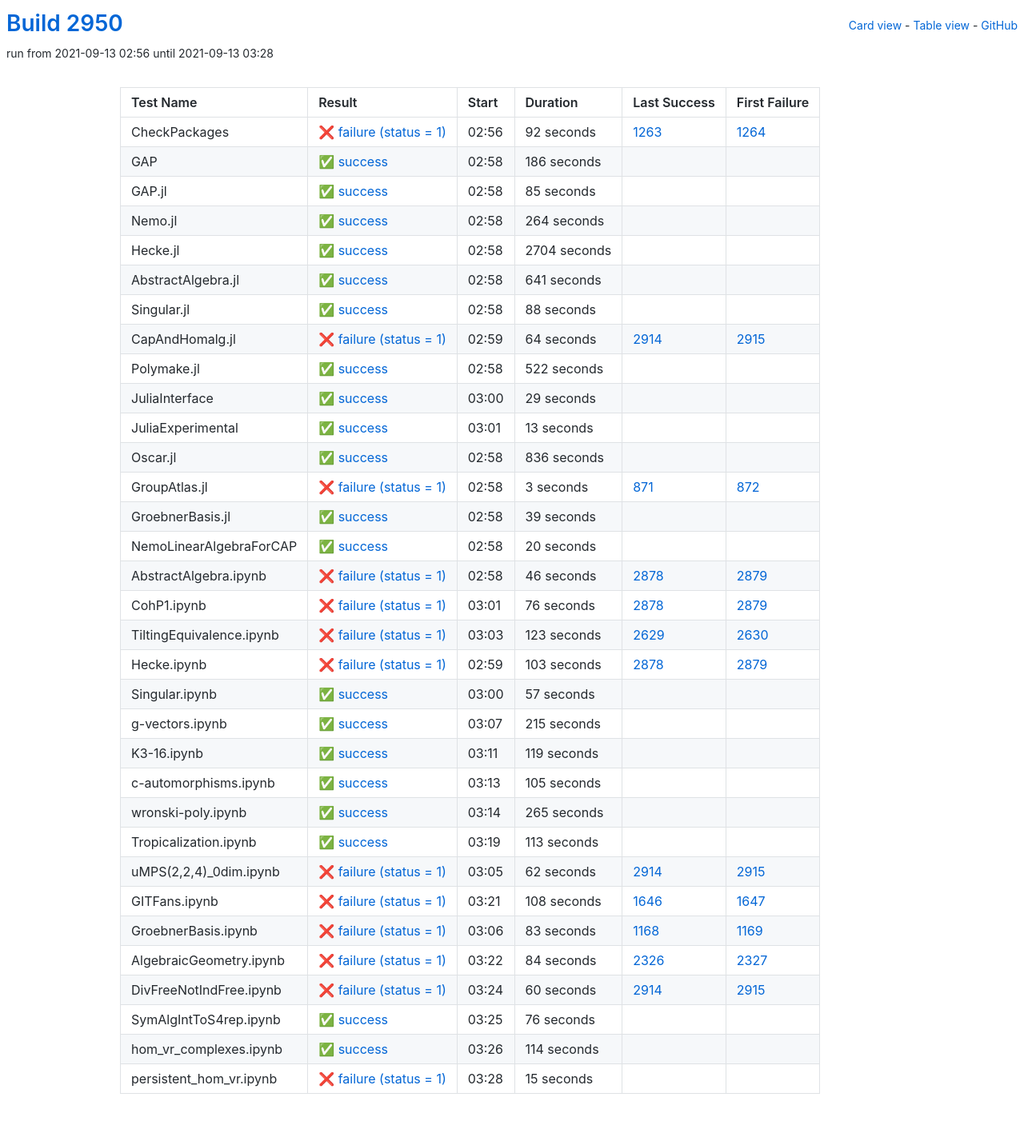
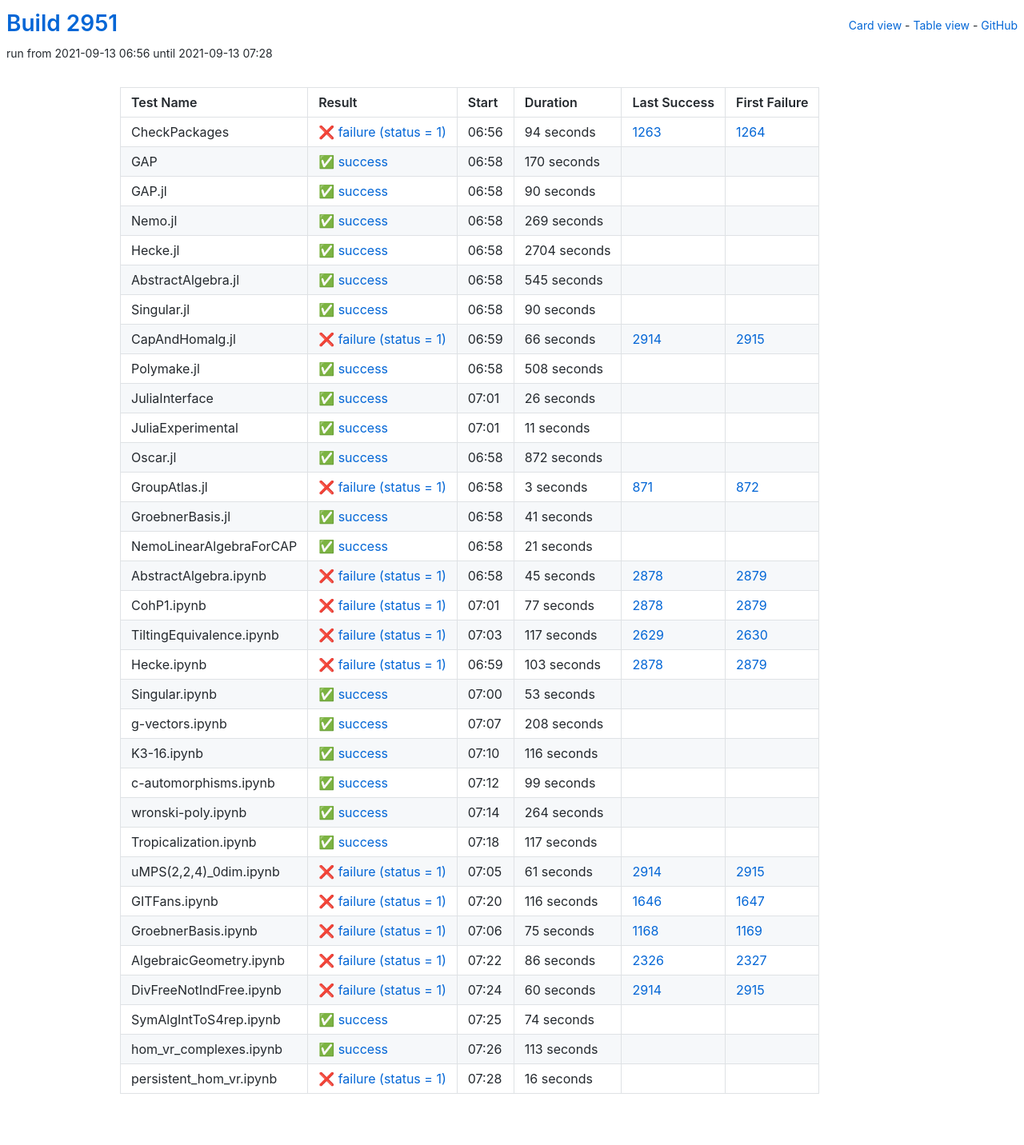
Before and after one commit to oscar-system/oscar-ci-status-stable, a Jekyll site: the page built from table.html, in a window 1280 px wide. Shown: the whole page at 80% size. Built offline with Jekyll 4.4.1, drawn with Linux system fonts in a browser that asks for light colours.

Commit message:
Build #2951

```diff
--- a/_data/ci.yml
+++ b/_data/ci.yml
@@ -1,6 +1,6 @@
 ---
-build: 2950
-build_url: https://oscarci.mathematik.uni-kl.de/job/oscar-stable/2950/
+build: 2951
+build_url: https://oscarci.mathematik.uni-kl.de/job/oscar-stable/2951/
 job: oscar-stable
 organization: oscar-system
 repo: oscar-ci-status-stable
@@ -8,56 +8,56 @@ repourl: https://github.com/oscar-system/oscar-ci-status-stable
 tests:
 - name: CheckPackages
   id: checkpackages
-  log: https://oscarci.mathematik.uni-kl.de/job/oscar-stable/2950/artifact/logs/build-2950/CheckPackages.log
-  start: 2021-09-13 02:56
+  log: https://oscarci.mathematik.uni-kl.de/job/oscar-stable/2951/artifact/logs/build-2951/CheckPackages.log
+  start: 2021-09-13 06:56
   success: false
   exitcode: 1
   status: failure
-  duration: 92
+  duration: 94
   last_success: 1263
   last_success_url: https://oscarci.mathematik.uni-kl.de/job/oscar-stable/1263/
   first_failure: 1264
   first_failure_url: https://oscarci.mathematik.uni-kl.de/job/oscar-stable/1264/
 - name: GAP
   id: gap
-  log: https://oscarci.mathematik.uni-kl.de/job/oscar-stable/2950/artifact/logs/build-2950/GAP.log
-  start: 2021-09-13 02:58
+  log: https://oscarci.mathematik.uni-kl.de/job/oscar-stable/2951/artifact/logs/build-2951/GAP.log
+  start: 2021-09-13 06:58
   success: true
   exitcode: 0
   status: success
-  duration: 186
+  duration: 170
   last_success: false
   last_success_url:
   first_failure: false
   first_failure_url:
 - name: GAP.jl
   id: gap-jl
-  log: https://oscarci.mathematik.uni-kl.de/job/oscar-stable/2950/artifact/logs/build-2950/GAP.jl.log
-  start: 2021-09-13 02:58
+  log: https://oscarci.mathematik.uni-kl.de/job/oscar-stable/2951/artifact/logs/build-2951/GAP.jl.log
+  start: 2021-09-13 06:58
   success: true
   exitcode: 0
   status: success
-  duration: 85
+  duration: 90
   last_success: false
   last_success_url:
   first_failure: false
   first_failure_url:
 - name: Nemo.jl
   id: nemo-jl
-  log: https://oscarci.mathematik.uni-kl.de/job/oscar-stable/2950/artifact/logs/build-2950/Nemo.jl.log
-  start: 2021-09-13 02:58
+  log: https://oscarci.mathematik.uni-kl.de/job/oscar-stable/2951/artifact/logs/build-2951/Nemo.jl.log
+  start: 2021-09-13 06:58
   success: true
   exitcode: 0
   status: success
-  duration: 264
+  duration: 269
   last_success: false
   last_success_url:
   first_failure: false
   first_failure_url:
 - name: Hecke.jl
   id: hecke-jl
-  log: https://oscarci.mathematik.uni-kl.de/job/oscar-stable/2950/artifact/logs/build-2950/Hecke.jl.log
-  start: 2021-09-13 02:58
+  log: https://oscarci.mathematik.uni-kl.de/job/oscar-stable/2951/artifact/logs/build-2951/Hecke.jl.log
+  start: 2021-09-13 06:58
   success: true
   exitcode: 0
   status: success
@@ -68,92 +68,92 @@ tests:
   first_failure_url:
 - name: AbstractAlgebra.jl
   id: abstractalgebra-jl
-  log: https://oscarci.mathematik.uni-kl.de/job/oscar-stable/2950/artifact/logs/build-2950/AbstractAlgebra.jl.log
-  start: 2021-09-13 02:58
+  log: https://oscarci.mathematik.uni-kl.de/job/oscar-stable/2951/artifact/logs/build-2951/AbstractAlgebra.jl.log
+  start: 2021-09-13 06:58
   success: true
   exitcode: 0
   status: success
-  duration: 641
+  duration: 545
   last_success: false
   last_success_url:
   first_failure: false
   first_failure_url:
 - name: Singular.jl
   id: singular-jl
-  log: https://oscarci.mathematik.uni-kl.de/job/oscar-stable/2950/artifact/logs/build-2950/Singular.jl.log
-  start: 2021-09-13 02:58
+  log: https://oscarci.mathematik.uni-kl.de/job/oscar-stable/2951/artifact/logs/build-2951/Singular.jl.log
+  start: 2021-09-13 06:58
   success: true
   exitcode: 0
   status: success
-  duration: 88
+  duration: 90
   last_success: false
   last_success_url:
   first_failure: false
   first_failure_url:
 - name: CapAndHomalg.jl
   id: capandhomalg-jl
-  log: https://oscarci.mathematik.uni-kl.de/job/oscar-stable/2950/artifact/logs/build-2950/CapAndHomalg.jl.log
-  start: 2021-09-13 02:59
+  log: https://oscarci.mathematik.uni-kl.de/job/oscar-stable/2951/artifact/logs/build-2951/CapAndHomalg.jl.log
+  start: 2021-09-13 06:59
   success: false
   exitcode: 1
   status: failure
-  duration: 64
+  duration: 66
   last_success: 2914
   last_success_url: https://oscarci.mathematik.uni-kl.de/job/oscar-stable/2914/
   first_failure: 2915
   first_failure_url: https://oscarci.mathematik.uni-kl.de/job/oscar-stable/2915/
 - name: Polymake.jl
   id: polymake-jl
-  log: https://oscarci.mathematik.uni-kl.de/job/oscar-stable/2950/artifact/logs/build-2950/Polymake.jl.log
-  start: 2021-09-13 02:58
+  log: https://oscarci.mathematik.uni-kl.de/job/oscar-stable/2951/artifact/logs/build-2951/Polymake.jl.log
+  start: 2021-09-13 06:58
   success: true
   exitcode: 0
   status: success
-  duration: 522
+  duration: 508
   last_success: false
   last_success_url:
   first_failure: false
   first_failure_url:
 - name: JuliaInterface
   id: juliainterface
-  log: https://oscarci.mathematik.uni-kl.de/job/oscar-stable/2950/artifact/logs/build-2950/JuliaInterface.log
-  start: 2021-09-13 03:00
+  log: https://oscarci.mathematik.uni-kl.de/job/oscar-stable/2951/artifact/logs/build-2951/JuliaInterface.log
+  start: 2021-09-13 07:01
   success: true
   exitcode: 0
   status: success
-  duration: 29
+  duration: 26
   last_success: false
   last_success_url:
   first_failure: false
   first_failure_url:
 - name: JuliaExperimental
   id: juliaexperimental
-  log: https://oscarci.mathematik.uni-kl.de/job/oscar-stable/2950/artifact/logs/build-2950/JuliaExperimental.log
-  start: 2021-09-13 03:01
+  log: https://oscarci.mathematik.uni-kl.de/job/oscar-stable/2951/artifact/logs/build-2951/JuliaExperimental.log
+  start: 2021-09-13 07:01
   success: true
   exitcode: 0
   status: success
-  duration: 13
+  duration: 11
   last_success: false
   last_success_url:
   first_failure: false
   first_failure_url:
 - name: Oscar.jl
   id: oscar-jl
-  log: https://oscarci.mathematik.uni-kl.de/job/oscar-stable/2950/artifact/logs/build-2950/Oscar.jl.log
-  start: 2021-09-13 02:58
+  log: https://oscarci.mathematik.uni-kl.de/job/oscar-stable/2951/artifact/logs/build-2951/Oscar.jl.log
+  start: 2021-09-13 06:58
   success: true
   exitcode: 0
   status: success
-  duration: 836
+  duration: 872
   last_success: false
   last_success_url:
   first_failure: false
   first_failure_url:
 - name: GroupAtlas.jl
   id: groupatlas-jl
-  log: https://oscarci.mathematik.uni-kl.de/job/oscar-stable/2950/artifact/logs/build-2950/GroupAtlas.jl.log
-  start: 2021-09-13 02:58
+  log: https://oscarci.mathematik.uni-kl.de/job/oscar-stable/2951/artifact/logs/build-2951/GroupAtlas.jl.log
+  start: 2021-09-13 06:58
   success: false
   exitcode: 1
   status: failure
@@ -164,68 +164,68 @@ tests:
   first_failure_url: https://oscarci.mathematik.uni-kl.de/job/oscar-stable/872/
 - name: GroebnerBasis.jl
   id: groebnerbasis-jl
-  log: https://oscarci.mathematik.uni-kl.de/job/oscar-stable/2950/artifact/logs/build-2950/GroebnerBasis.jl.log
-  start: 2021-09-13 02:58
+  log: https://oscarci.mathematik.uni-kl.de/job/oscar-stable/2951/artifact/logs/build-2951/GroebnerBasis.jl.log
+  start: 2021-09-13 06:58
   success: true
   exitcode: 0
   status: success
-  duration: 39
+  duration: 41
   last_success: false
   last_success_url:
   first_failure: false
   first_failure_url:
 - name: NemoLinearAlgebraForCAP
   id: nemolinearalgebraforcap
-  log: https://oscarci.mathematik.uni-kl.de/job/oscar-stable/2950/artifact/logs/build-2950/NemoLinearAlgebraForCAP.log
-  start: 2021-09-13 02:58
+  log: https://oscarci.mathematik.uni-kl.de/job/oscar-stable/2951/artifact/logs/build-2951/NemoLinearAlgebraForCAP.log
+  start: 2021-09-13 06:58
   success: true
   exitcode: 0
   status: success
-  duration: 20
+  duration: 21
   last_success: false
   last_success_url:
   first_failure: false
   first_failure_url:
 - name: AbstractAlgebra.ipynb
   id: abstractalgebra-ipynb
-  log: https://oscarci.mathematik.uni-kl.de/job/oscar-stable/2950/artifact/logs/build-2950/AbstractAlgebra.ipynb.log
-  start: 2021-09-13 02:58
+  log: https://oscarci.mathematik.uni-kl.de/job/oscar-stable/2951/artifact/logs/build-2951/AbstractAlgebra.ipynb.log
+  start: 2021-09-13 06:58
   success: false
   exitcode: 1
   status: failure
-  duration: 46
+  duration: 45
   last_success: 2878
   last_success_url: https://oscarci.mathematik.uni-kl.de/job/oscar-stable/2878/
   first_failure: 2879
   first_failure_url: https://oscarci.mathematik.uni-kl.de/job/oscar-stable/2879/
 - name: CohP1.ipynb
   id: cohp1-ipynb
-  log: https://oscarci.mathematik.uni-kl.de/job/oscar-stable/2950/artifact/logs/build-2950/CohP1.ipynb.log
-  start: 2021-09-13 03:01
+  log: https://oscarci.mathematik.uni-kl.de/job/oscar-stable/2951/artifact/logs/build-2951/CohP1.ipynb.log
+  start: 2021-09-13 07:01
   success: false
   exitcode: 1
   status: failure
-  duration: 76
+  duration: 77
   last_success: 2878
   last_success_url: https://oscarci.mathematik.uni-kl.de/job/oscar-stable/2878/
   first_failure: 2879
   first_failure_url: https://oscarci.mathematik.uni-kl.de/job/oscar-stable/2879/
 - name: TiltingEquivalence.ipynb
   id: tiltingequivalence-ipynb
-  log: https://oscarci.mathematik.uni-kl.de/job/oscar-stable/2950/artifact/logs/build-2950/TiltingEquivalence.ipynb.log
-  start: 2021-09-13 03:03
+  log: https://oscarci.mathematik.uni-kl.de/job/oscar-stable/2951/artifact/logs/build-2951/TiltingEquivalence.ipynb.log
+  start: 2021-09-13 07:03
   success: false
   exitcode: 1
   status: failure
-  duration: 123
+  duration: 117
   last_success: 2629
   last_success_url: https://oscarci.mathematik.uni-kl.de/job/oscar-stable/2629/
   first_failure: 2630
   first_failure_url: https://oscarci.mathematik.uni-kl.de/job/oscar-stable/2630/
 - name: Hecke.ipynb
   id: hecke-ipynb
-  log: https://oscarci.mathematik.uni-kl.de/job/oscar-stable/2950/artifact/logs/build-2950/Hecke.ipynb.log
-  start: 2021-09-13 02:59
+  log: https://oscarci.mathematik.uni-kl.de/job/oscar-stable/2951/artifact/logs/build-2951/Hecke.ipynb.log
+  start: 2021-09-13 06:59
   success: false
   exitcode: 1
   status: failure
@@ -236,128 +236,128 @@ tests:
   first_failure_url: https://oscarci.mathematik.uni-kl.de/job/oscar-stable/2879/
 - name: Singular.ipynb
   id: singular-ipynb
-  log: https://oscarci.mathematik.uni-kl.de/job/oscar-stable/2950/artifact/logs/build-2950/Singular.ipynb.log
-  start: 2021-09-13 03:00
+  log: https://oscarci.mathematik.uni-kl.de/job/oscar-stable/2951/artifact/logs/build-2951/Singular.ipynb.log
+  start: 2021-09-13 07:00
   success: true
   exitcode: 0
   status: success
-  duration: 57
+  duration: 53
   last_success: false
   last_success_url:
   first_failure: false
   first_failure_url:
 - name: g-vectors.ipynb
   id: g-vectors-ipynb
-  log: https://oscarci.mathematik.uni-kl.de/job/oscar-stable/2950/artifact/logs/build-2950/g-vectors.ipynb.log
-  start: 2021-09-13 03:07
+  log: https://oscarci.mathematik.uni-kl.de/job/oscar-stable/2951/artifact/logs/build-2951/g-vectors.ipynb.log
+  start: 2021-09-13 07:07
   success: true
   exitcode: 0
   status: success
-  duration: 215
+  duration: 208
   last_success: false
   last_success_url:
   first_failure: false
   first_failure_url:
 - name: K3-16.ipynb
   id: k3-16-ipynb
-  log: https://oscarci.mathematik.uni-kl.de/job/oscar-stable/2950/artifact/logs/build-2950/K3-16.ipynb.log
-  start: 2021-09-13 03:11
+  log: https://oscarci.mathematik.uni-kl.de/job/oscar-stable/2951/artifact/logs/build-2951/K3-16.ipynb.log
+  start: 2021-09-13 07:10
   success: true
   exitcode: 0
   status: success
-  duration: 119
+  duration: 116
   last_success: false
   last_success_url:
   first_failure: false
   first_failure_url:
 - name: c-automorphisms.ipynb
   id: c-automorphisms-ipynb
-  log: https://oscarci.mathematik.uni-kl.de/job/oscar-stable/2950/artifact/logs/build-2950/c-automorphisms.ipynb.log
-  start: 2021-09-13 03:13
+  log: https://oscarci.mathematik.uni-kl.de/job/oscar-stable/2951/artifact/logs/build-2951/c-automorphisms.ipynb.log
+  start: 2021-09-13 07:12
   success: true
   exitcode: 0
   status: success
-  duration: 105
+  duration: 99
   last_success: false
   last_success_url:
   first_failure: false
   first_failure_url:
 - name: wronski-poly.ipynb
   id: wronski-poly-ipynb
-  log: https://oscarci.mathematik.uni-kl.de/job/oscar-stable/2950/artifact/logs/build-2950/wronski-poly.ipynb.log
-  start: 2021-09-13 03:14
+  log: https://oscarci.mathematik.uni-kl.de/job/oscar-stable/2951/artifact/logs/build-2951/wronski-poly.ipynb.log
+  start: 2021-09-13 07:14
   success: true
   exitcode: 0
   status: success
-  duration: 265
+  duration: 264
   last_success: false
   last_success_url:
   first_failure: false
   first_failure_url:
 - name: Tropicalization.ipynb
   id: tropicalization-ipynb
-  log: https://oscarci.mathematik.uni-kl.de/job/oscar-stable/2950/artifact/logs/build-2950/Tropicalization.ipynb.log
-  start: 2021-09-13 03:19
+  log: https://oscarci.mathematik.uni-kl.de/job/oscar-stable/2951/artifact/logs/build-2951/Tropicalization.ipynb.log
+  start: 2021-09-13 07:18
   success: true
   exitcode: 0
   status: success
-  duration: 113
+  duration: 117
   last_success: false
   last_success_url:
   first_failure: false
   first_failure_url:
 - name: uMPS(2,2,4)_0dim.ipynb
   id: umps-2-2-4-0dim-ipynb
-  log: https://oscarci.mathematik.uni-kl.de/job/oscar-stable/2950/artifact/logs/build-2950/uMPS-2-2-4-_0dim.ipynb.log
-  start: 2021-09-13 03:05
+  log: https://oscarci.mathematik.uni-kl.de/job/oscar-stable/2951/artifact/logs/build-2951/uMPS-2-2-4-_0dim.ipynb.log
+  start: 2021-09-13 07:05
   success: false
   exitcode: 1
   status: failure
-  duration: 62
+  duration: 61
   last_success: 2914
   last_success_url: https://oscarci.mathematik.uni-kl.de/job/oscar-stable/2914/
   first_failure: 2915
   first_failure_url: https://oscarci.mathematik.uni-kl.de/job/oscar-stable/2915/
 - name: GITFans.ipynb
   id: gitfans-ipynb
-  log: https://oscarci.mathematik.uni-kl.de/job/oscar-stable/2950/artifact/logs/build-2950/GITFans.ipynb.log
-  start: 2021-09-13 03:21
+  log: https://oscarci.mathematik.uni-kl.de/job/oscar-stable/2951/artifact/logs/build-2951/GITFans.ipynb.log
+  start: 2021-09-13 07:20
   success: false
   exitcode: 1
   status: failure
-  duration: 108
+  duration: 116
   last_success: 1646
   last_success_url: https://oscarci.mathematik.uni-kl.de/job/oscar-stable/1646/
   first_failure: 1647
   first_failure_url: https://oscarci.mathematik.uni-kl.de/job/oscar-stable/1647/
 - name: GroebnerBasis.ipynb
   id: groebnerbasis-ipynb
-  log: https://oscarci.mathematik.uni-kl.de/job/oscar-stable/2950/artifact/logs/build-2950/GroebnerBasis.ipynb.log
-  start: 2021-09-13 03:06
+  log: https://oscarci.mathematik.uni-kl.de/job/oscar-stable/2951/artifact/logs/build-2951/GroebnerBasis.ipynb.log
+  start: 2021-09-13 07:06
   success: false
   exitcode: 1
   status: failure
-  duration: 83
+  duration: 75
   last_success: 1168
   last_success_url: https://oscarci.mathematik.uni-kl.de/job/oscar-stable/1168/
   first_failure: 1169
   first_failure_url: https://oscarci.mathematik.uni-kl.de/job/oscar-stable/1169/
 - name: AlgebraicGeometry.ipynb
   id: algebraicgeometry-ipynb
-  log: https://oscarci.mathematik.uni-kl.de/job/oscar-stable/2950/artifact/logs/build-2950/AlgebraicGeometry.ipynb.log
-  start: 2021-09-13 03:22
+  log: https://oscarci.mathematik.uni-kl.de/job/oscar-stable/2951/artifact/logs/build-2951/AlgebraicGeometry.ipynb.log
+  start: 2021-09-13 07:22
   success: false
   exitcode: 1
   status: failure
-  duration: 84
+  duration: 86
   last_success: 2326
   last_success_url: https://oscarci.mathematik.uni-kl.de/job/oscar-stable/2326/
   first_failure: 2327
   first_failure_url: https://oscarci.mathematik.uni-kl.de/job/oscar-stable/2327/
 - name: DivFreeNotIndFree.ipynb
   id: divfreenotindfree-ipynb
-  log: https://oscarci.mathematik.uni-kl.de/job/oscar-stable/2950/artifact/logs/build-2950/DivFreeNotIndFree.ipynb.log
-  start: 2021-09-13 03:24
+  log: https://oscarci.mathematik.uni-kl.de/job/oscar-stable/2951/artifact/logs/build-2951/DivFreeNotIndFree.ipynb.log
+  start: 2021-09-13 07:24
   success: false
   exitcode: 1
   status: failure
@@ -368,36 +368,36 @@ tests:
   first_failure_url: https://oscarci.mathematik.uni-kl.de/job/oscar-stable/2915/
 - name: SymAlgIntToS4rep.ipynb
   id: symalginttos4rep-ipynb
-  log: https://oscarci.mathematik.uni-kl.de/job/oscar-stable/2950/artifact/logs/build-2950/SymAlgIntToS4rep.ipynb.log
-  start: 2021-09-13 03:25
+  log: https://oscarci.mathematik.uni-kl.de/job/oscar-stable/2951/artifact/logs/build-2951/SymAlgIntToS4rep.ipynb.log
+  start: 2021-09-13 07:25
   success: true
   exitcode: 0
   status: success
-  duration: 76
+  duration: 74
   last_success: false
   last_success_url:
   first_failure: false
   first_failure_url:
 - name: hom_vr_complexes.ipynb
   id: hom-vr-complexes-ipynb
-  log: https://oscarci.mathematik.uni-kl.de/job/oscar-stable/2950/artifact/logs/build-2950/hom_vr_complexes.ipynb.log
-  start: 2021-09-13 03:26
+  log: https://oscarci.mathematik.uni-kl.de/job/oscar-stable/2951/artifact/logs/build-2951/hom_vr_complexes.ipynb.log
+  start: 2021-09-13 07:26
   success: true
   exitcode: 0
   status: success
-  duration: 114
+  duration: 113
   last_success: false
   last_success_url:
   first_failure: false
   first_failure_url:
 - name: persistent_hom_vr.ipynb
   id: persistent-hom-vr-ipynb
-  log: https://oscarci.mathematik.uni-kl.de/job/oscar-stable/2950/artifact/logs/build-2950/persistent_hom_vr.ipynb.log
-  start: 2021-09-13 03:28
+  log: https://oscarci.mathematik.uni-kl.de/job/oscar-stable/2951/artifact/logs/build-2951/persistent_hom_vr.ipynb.log
+  start: 2021-09-13 07:28
   success: false
   exitcode: 1
   status: failure
-  duration: 15
+  duration: 16
   last_success: false
   last_success_url:
   first_failure: false
```
Also changed, not shown: README.md.
